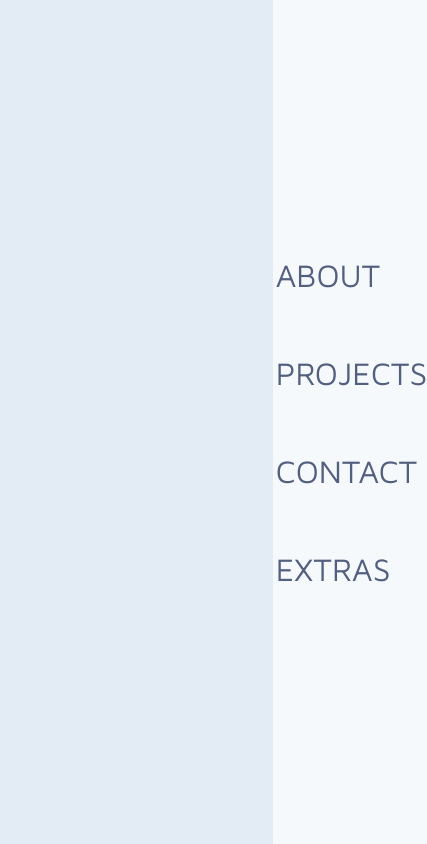
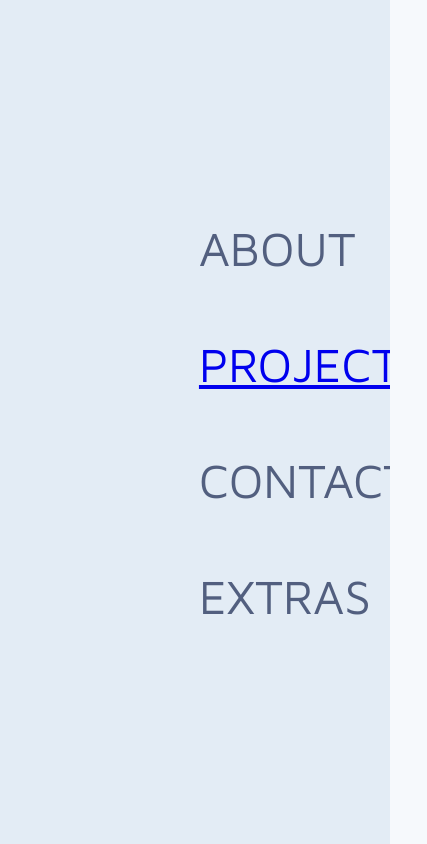
Before and after one commit to Musilix/Neo-Portfolio, an Angular app: page / in a window 390 px wide. Shown: the whole page, 427 px wide, since content can reach past the window. Built offline with nearby package versions, Linux system fonts and the light colour scheme; no server answers.

Commit message:
Fixed centering of 3d model on left side + added abt page + fixed logic for div overlay on canvas

```diff
--- /dev/null
+++ b/src/app/about-page/about-page.component.html
@@ -0,0 +1 @@
+<p>about-page works!</p>
--- /dev/null
+++ b/src/app/about-page/about-page.component.ts
@@ -0,0 +1,15 @@
+import { Component, OnInit } from '@angular/core';
+
+@Component({
+  selector: 'app-about-page',
+  templateUrl: './about-page.component.html',
+  styleUrls: ['./about-page.component.css']
+})
+export class AboutPageComponent implements OnInit {
+
+  constructor() { }
+
+  ngOnInit(): void {
+  }
+
+}
--- a/src/app/app-routing.module.ts
+++ b/src/app/app-routing.module.ts
@@ -3,9 +3,11 @@ import { Routes, RouterModule } from '@angular/router';
 
 // routable components
 import { SplashPageComponent } from './splash-page/splash-page.component';
+import { AboutPageComponent } from './about-page/about-page.component';
 
 const routes: Routes = [
   { path: '', component: SplashPageComponent},
+  { path: 'about', component: AboutPageComponent}
   // { path: '**', component: PageNotFoundComponent },  // Wildcard route for a 404 page
 ];
 
--- a/src/app/app.module.ts
+++ b/src/app/app.module.ts
@@ -5,12 +5,14 @@ import { AppRoutingModule } from './app-routing.module';
 import { AppComponent } from './app.component';
 import { SplashPageComponent } from './splash-page/splash-page.component';
 import { SplashThreeSectionComponent } from './splash-three-section/splash-three-section.component';
+import { AboutPageComponent } from './about-page/about-page.component';
 
 @NgModule({
   declarations: [
     AppComponent,
     SplashPageComponent,
-    SplashThreeSectionComponent
+    SplashThreeSectionComponent,
+    AboutPageComponent
   ],
   imports: [
     BrowserModule,
--- a/src/app/splash-page/splash-page.component.css
+++ b/src/app/splash-page/splash-page.component.css
@@ -1,15 +1,14 @@
 #splash-content-wrap{
     height:100%;
     width: 100%;
+
+    position: absolute;
+    top:0;
+    left:0;
+    overflow: hidden;
+
+    background:#e3ecf5;
 }
-
-/* #canvas-wrap{
-    width:100%;
-    height: 100%;
-
-    background:#f6f9fc;
-    position: absolute;
-} */
 
 #nav-wrap{
     /* background-color: rgba(0,0,0,0); */
@@ -20,6 +19,9 @@
     flex-direction: row;
     justify-content: center;
     align-items: center;
+
+    position:absolute;
+    z-index: 1;
 }
 
 .nav#left, .nav#right{
@@ -28,12 +30,12 @@
 }
 
 .nav#right{
-    width: 30%;
+    width: 50%;
 }
 
 .nav#left{
-    background: #e3ecf5;
-    width: 70%;
+    /* background: #e3ecf5; */
+    width: 50%;
 }
 
 .nav#right{
@@ -54,7 +56,7 @@
 .nav#right ul li{
     color: #525f7f;
 
-    font-size: 32px;
+    font-size: 48px;
 
     padding: 5px 0px;
     margin: 50px 0px;
--- a/src/app/splash-page/splash-page.component.html
+++ b/src/app/splash-page/splash-page.component.html
@@ -1,6 +1,4 @@
 <div id="splash-content-wrap">
-    <app-splash-three-section></app-splash-three-section>
-
     <div id="nav-wrap">
         <!-- make fake div to just make aligning right easier for other div... -->
         <div class="nav" id="left"></div>
@@ -8,11 +6,12 @@
             <nav>
                 <ul>
                     <li>ABOUT</li>
-                    <li>PROJECTS</li>
+                    <li><a routerLink = "/about" routerLinkActive="active">PROJECTS</a></li>
                     <li>CONTACT</li>
                     <li>EXTRAS</li>
                 </ul>
             </nav>
         </div>
     </div>
+    <app-splash-three-section></app-splash-three-section>
 </div>
--- a/src/app/splash-three-section.service.ts
+++ b/src/app/splash-three-section.service.ts
@@ -42,72 +42,33 @@ export class SplashThreeSectionService {
     // create the scene
     this.scene = new THREE.Scene();
 
-    this.camera = new THREE.PerspectiveCamera(
-      75, window.innerWidth / window.innerHeight, 0.1, 1000
-    );
+    this.camera = new THREE.PerspectiveCamera(75, window.innerWidth / window.innerHeight, 0.1, 1000);
     this.camera.position.z = 5;
     this.scene.add(this.camera);
 
-    // soft white light
-    // this.light = new THREE.DirectionalLight( 0x404040 );
-    // this.light.position.z = 10;
-    // this.scene.add(this.light);
-
     //stronger lights
     var hemiLight = new THREE.HemisphereLight(0xffffff, 0x444444);
-    hemiLight.position.set(0, -25, 7);
+    hemiLight.position.set(0, 10, 7);
     this.scene.add(hemiLight);
+
+    var hemiLight2 = new THREE.HemisphereLight(0xffffff, 0x444444);
+    hemiLight2.position.set(0, -10, 7);
+    this.scene.add(hemiLight2);
 
     var dirLight = new THREE.DirectionalLight(0xffffff);
     dirLight.position.set(2.0, 100, 7);
     this.scene.add(dirLight);
 
-    var loader = new GLTFLoader();
-    loader.load( 'assets/scene.glb', (gltf)=>{
-      gltf.scene.scale.set(.5,.5,.5);
-
-      // let boundingRad = gltf.scene. geometry.boundingSphere.radius;
-
-      var elem = this.renderer.domElement,
-      boundingRect = elem.getBoundingClientRect(),
-      x = (window.innerWidth - boundingRect.left) * (elem.width / boundingRect.width),
-      y = (window.innerHeight - boundingRect.top) * (elem.height / boundingRect.height);
-
-      var vector = new THREE.Vector3(
-        (x / window.innerWidth) * 2 - 1,
-        -(y / window.innerHeight) * 2 + 1,
-        0.5
-      );
+    this.loader.load( 'assets/scene.glb', (gltf)=>{
+      gltf.scene.scale.set(.7,.7,.7); //do this based on window size?!
 
       // gltf.scene.position.set(-vector.x * (boundingRad), 0, 0);
       this.testModel = gltf.scene; //uhhhh
+      this.testModel.position.set(-.7 * (window.innerWidth/1000), 0, 0);
       this.scene.add(gltf.scene);
     }, undefined, function (error){
       console.error( error );
     });
-
-    //cube stuff
-    // const geometry = new THREE.BoxGeometry(2.5,2.5,2.5);
-    // const material = new THREE.MeshBasicMaterial({ color: 0x00ff00 });
-    // this.cube = new THREE.Mesh(geometry, material);
-    // this.cube.geometry.computeBoundingSphere();
-    // let boundingRad = this.cube.geometry.boundingSphere.radius;
-
-    // //trying to center the 3d obj on its side... awfully hard, but temporarily done
-    // var elem = this.renderer.domElement,
-    // boundingRect = elem.getBoundingClientRect(),
-    // x = (window.innerWidth - boundingRect.left) * (elem.width / boundingRect.width),
-    // y = (window.innerHeight - boundingRect.top) * (elem.height / boundingRect.height);
-
-    // var vector = new THREE.Vector3(
-    //     (x / window.innerWidth) * 2 - 1,
-    //     -(y / window.innerHeight) * 2 + 1,
-    //     0.5
-    // );
-
-    // this.cube.position.set(-vector.x * (boundingRad), 0, 0);
-    // this.scene.add(this.cube);
-
 
     //necessary for 3d lookAt mouse
     var plane = new THREE.Plane(new THREE.Vector3(0, 0, 1), -2.5);
@@ -116,14 +77,14 @@ export class SplashThreeSectionService {
     var pointOfIntersection = new THREE.Vector3();
 
     //have 3d obj look at mouse on move in canvas
-    this.canvas.addEventListener("mousemove", (event)=>{
+    document.addEventListener("mousemove", (event)=>{
       mouse.x = ( event.clientX / window.innerWidth ) * 2 - 1;
       mouse.y = - ( event.clientY / window.innerHeight ) * 2 + 1;
 
       raycaster.setFromCamera(mouse, this.camera);
       raycaster.ray.intersectPlane(plane, pointOfIntersection);
 
-      this.testModel.lookAt(pointOfIntersection.x, pointOfIntersection.y * 1.5, pointOfIntersection.z);
+      this.testModel.lookAt(pointOfIntersection.x, pointOfIntersection.y - .5, pointOfIntersection.z);
     }, false);
   }
 
@@ -164,8 +125,9 @@ export class SplashThreeSectionService {
     this.camera.aspect = width / height;
     this.camera.updateProjectionMatrix();
 
-    this.cube.position.set(-.5* (this.cube.geometry.boundingSphere.radius * 2), 0, 0);
-    this.scene.add(this.cube);
+    this.testModel.position.set(-.7 * (width/1000), 0, 0);
+    this.scene.add(this.testModel);
+
     this.renderer.setSize( width, height );
 
   }
```
Also changed, not shown: src/app/about-page/about-page.component.css (added), 1 other file (tests, documents, lock files or other folders).
